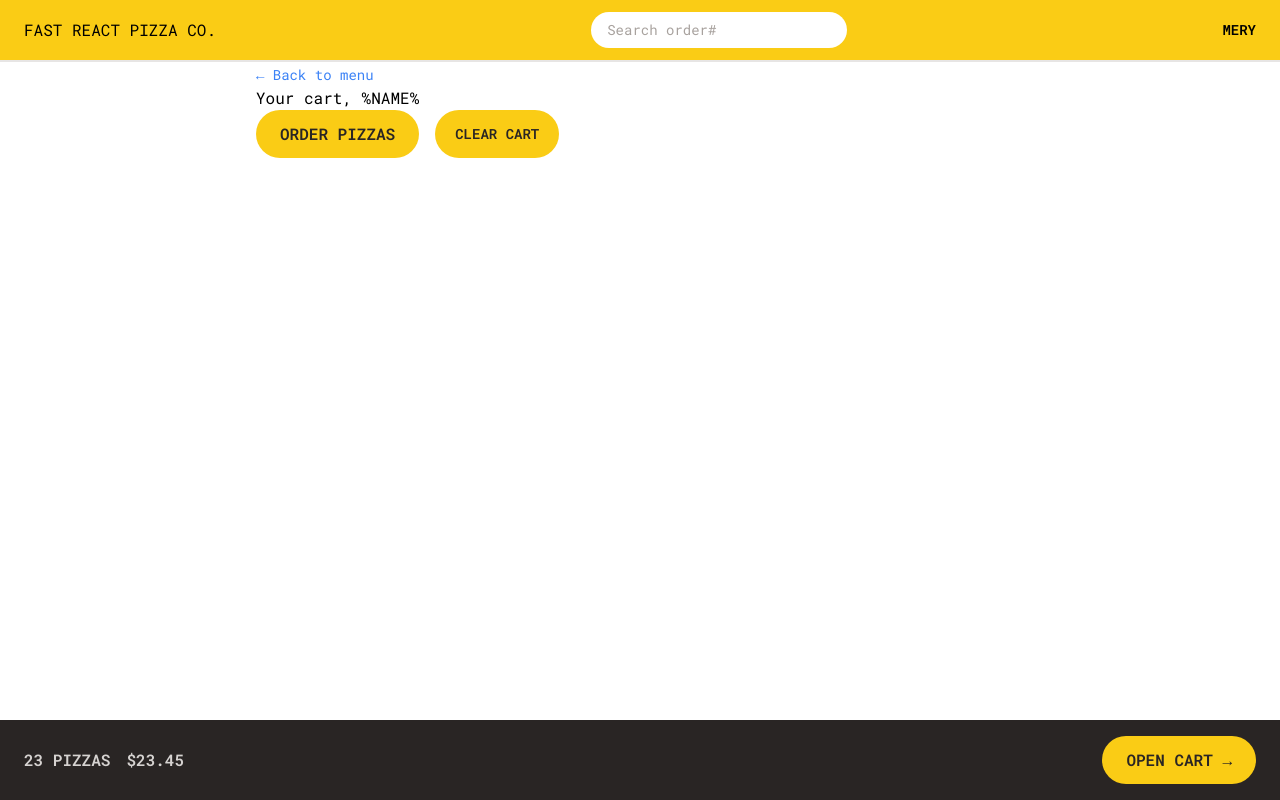
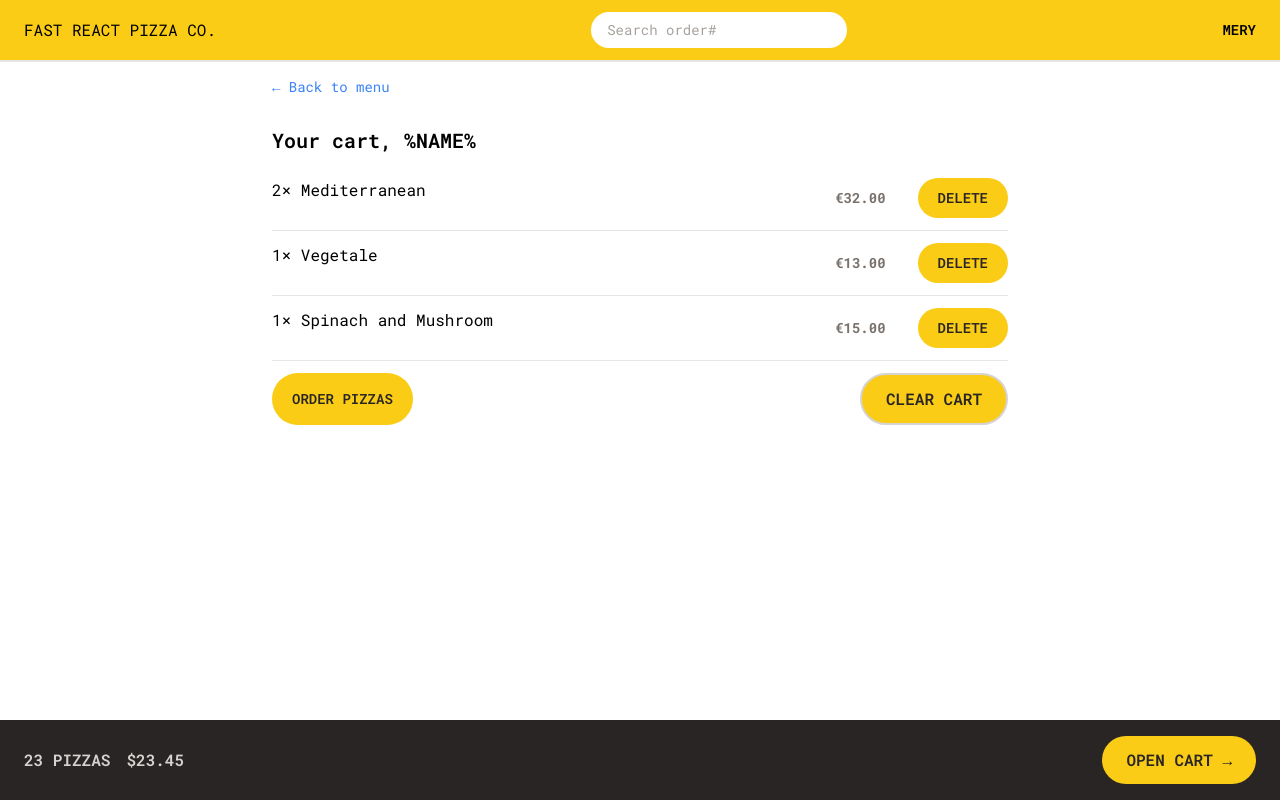
Before and after one commit to merk48/React-Projects--FastReactPizza, a React (Vite) app: page /cart in a window 1280 px wide. Built offline with nearby package versions, Linux system fonts and the light colour scheme.

Commit message:
feat: cart

```diff
--- a/src/features/cart/components/CartItem.jsx
+++ b/src/features/cart/components/CartItem.jsx
@@ -1,13 +1,19 @@
+import Button from "../../../shared/components/Button";
+import { formatCurrency } from "../../../shared/utils/helpers";
+
 function CartItem({ item }) {
   const { pizzaId, name, quantity, totalPrice } = item;
 
   return (
-    <li>
+    <li className="py-3 sm:flex sm:justify-between">
       <p>
         {quantity}&times; {name}
       </p>
-      <div>
-        <p>{formatCurrency(totalPrice)}</p>
+      <div className="flex items-center justify-between sm:gap-x-8">
+        <p className="text-sm font-bold text-stone-500">
+          {formatCurrency(totalPrice)}
+        </p>
+        <Button type="small">Delete</Button>
       </div>
     </li>
   );
--- a/src/features/cart/pages/Cart.jsx
+++ b/src/features/cart/pages/Cart.jsx
@@ -1,5 +1,6 @@
 import Button from "../../../shared/components/Button";
 import LinkButton from "../../../shared/components/LinkButton";
+import CartItem from "../components/CartItem";
 
 const fakeCart = [
   {
@@ -29,17 +30,19 @@ function Cart() {
   const cart = fakeCart;
 
   return (
-    <div>
+    <div className="px-4 py-3">
       <LinkButton to="/menu">&larr; Back to menu</LinkButton>
-      <h2>Your cart, %NAME%</h2>
-
-      <div className="flex gap-4">
-        <Button type="primary" to="/order/new">
+      <h2 className="mt-7 text-xl font-semibold">Your cart, %NAME%</h2>
+      <ul className="my-3 flex flex-col divide-y divide-stone-200 border-b">
+        {cart.map((item) => (
+          <CartItem key={item.pizzaId} item={item} />
+        ))}
+      </ul>
+      <div className="flex justify-between gap-4">
+        <Button type="small" to="/order/new">
           Order pizzas
         </Button>
-        <Button type="small" className="">
-          Clear cart
-        </Button>
+        <Button type="secondary">Clear cart</Button>
       </div>
     </div>
   );
--- a/src/features/order/components/SearchOrder.jsx
+++ b/src/features/order/components/SearchOrder.jsx
@@ -20,7 +20,7 @@ function SearchOrder() {
         placeholder="Search order#"
         value={query}
         onChange={(e) => setQuery(e.target.value)}
-        className="w-28 rounded-full px-2 py-1 text-sm text-stone-500 transition-all duration-300 placeholder:text-stone-400 focus:w-64 focus:outline-none focus:ring focus:ring-yellow-500 focus:ring-opacity-50 sm:w-64 sm:px-4 sm:py-2 sm:focus:w-72"
+        className="w-32 rounded-full px-2 py-1 text-sm text-stone-500 transition-all duration-300 placeholder:text-stone-400 focus:w-48 focus:outline-none focus:ring focus:ring-yellow-500 focus:ring-opacity-50 sm:w-64 sm:px-4 sm:py-2 sm:focus:w-72"
       />
     </form>
   );
--- a/src/shared/components/Button.jsx
+++ b/src/shared/components/Button.jsx
@@ -13,6 +13,9 @@ function Button({
   const styles = {
     primary: base + ` px-4 py-2 text-sm sm:px-6 sm:py-3 sm:text-base`,
     small: base + ` px-3 py-1 text-xs sm:px-5 sm:py-2.5 sm:text-sm`,
+    secondary:
+      base +
+      ` text-stone-500 bg-transparent border-2 border-stone-300 px-4 py-2 text-sm sm:px-6 sm:py-3 hover:bg-stone-200 hover:text-stone-800 sm:text-base focus:ring-stone-200 focus:text-stone-800`,
   };
 
   return (
--- a/src/shared/components/Header.jsx
+++ b/src/shared/components/Header.jsx
@@ -4,7 +4,7 @@ import Username from "../../features/user/components/Username";
 
 function Header() {
   return (
-    <header className="flex flex-col items-center gap-4 border-b-2 border-stone-200 bg-yellow-400 px-4 py-3 uppercase sm:flex-row sm:justify-between sm:gap-0 sm:px-6">
+    <header className="flex items-center justify-between gap-4 border-b-2 border-stone-200 bg-yellow-400 px-4 py-3 uppercase sm:gap-0 sm:px-6">
       <Link to="/" className="tracking-[5 px]">
         Fast React Pizza Co.
       </Link>
```
